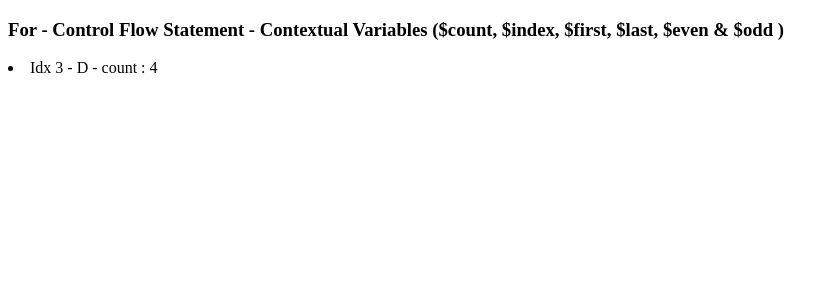
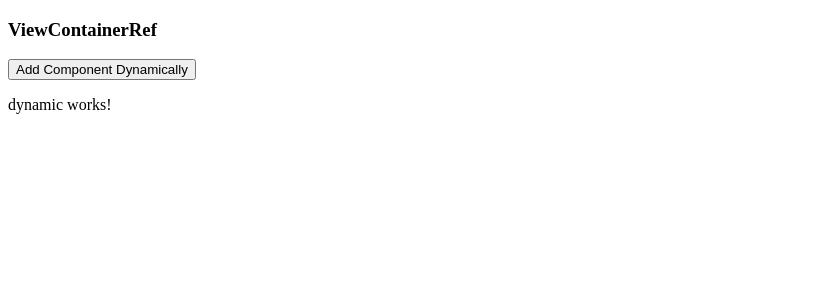
Before and after one commit to lets-build-with-code/ang-new-feature, an Angular app: page / in a window 1280 px wide. Shown: the top 300 px of the page, without its empty margins (0-839 px from the left). Built offline with nearby package versions, Linux system fonts and the light colour scheme.

Commit message:
angular-18: create dynamic component by view container

```diff
--- a/src/app/app.component.html
+++ b/src/app/app.component.html
@@ -1,16 +1,4 @@
-<h3>For - Control Flow Statement - Contextual Variables ($count, $index, $first, $last, $even & $odd )</h3>
-@for(item of items; track item;
-     let i = $index;
-     let o = $odd;
-     let e = $even;
-     let f = $first;
-     let l = $last;
-     let c = $count
-) {
-    @if (l) {
-        <li>Idx {{i}} -  {{item.name}} - count : {{c}}</li>
-    }
-}
-@empty {
-    <li>No items found</li>
-}
+
+<h3>ViewContainerRef</h3>
+<!-- <app-dynamic></app-dynamic> -->
+<button (click)="addComponent()">Add Component Dynamically</button>
--- a/src/app/app.component.ts
+++ b/src/app/app.component.ts
@@ -1,23 +1,23 @@
 import { CommonModule } from '@angular/common';
-import { Component } from '@angular/core';
+import { Component, ComponentRef, ElementRef, viewChild, ViewChild, ViewContainerRef, ViewRef } from '@angular/core';
+import { FormsModule } from '@angular/forms';
 import { RouterOutlet } from '@angular/router';
+import { DynamicComponent } from './dynamic/dynamic.component';
 
 @Component({
   selector: 'app-root',
   standalone: true,
-  imports: [RouterOutlet, CommonModule],
+  imports: [RouterOutlet, CommonModule, DynamicComponent],
   templateUrl: './app.component.html',
   styleUrl: './app.component.scss'
 })
 export class AppComponent {
-  title = 'ang-new-feature';
-   items =
-   [
-    {id:1, name:"A"},
-    {id:1, name:"B"},
-    {id:1, name:"C"},
-    {id:1, name:"D"},
-  ];
 
+constructor(private viewContainerRef : ViewContainerRef) {
+  this.viewContainerRef.createComponent(DynamicComponent);
+}
 
+addComponent() {
+  this.viewContainerRef.createComponent(DynamicComponent);
 }
+}
--- /dev/null
+++ b/src/app/dynamic/dynamic.component.html
@@ -0,0 +1 @@
+<p>dynamic works!</p>
```
Also changed, not shown: src/app/dynamic/dynamic.component.ts (added, +12 -0 lines), src/app/dynamic/dynamic.component.scss (added), 1 other file (tests, documents, lock files or other folders).
